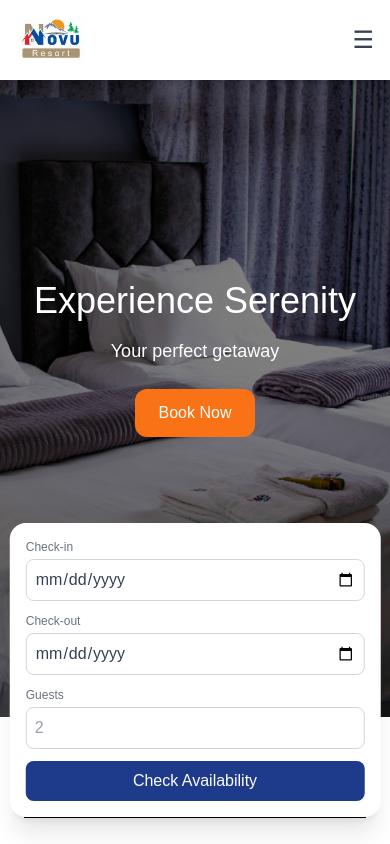
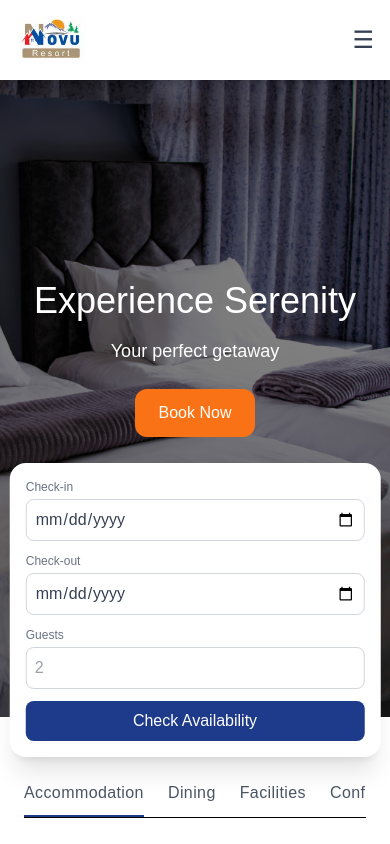
Before and after one commit to TinaTech-Developers/novu-new, a Next.js app: page / in a window 390 px wide. Shown: the top 844 px of the page. Built offline with nearby package versions, Linux system fonts and the light colour scheme.

Commit message:
booking bar -50

```diff
--- a/app/components/bookingbar.tsx
+++ b/app/components/bookingbar.tsx
@@ -9,7 +9,7 @@ export default function BookingBar() {
       animate={{ y: 0, opacity: 1 }}
       transition={{ delay: 0.5 }}
       className="
-        absolute md:bottom-[-40px] bottom-[-100px]
+        absolute md:bottom-[-40px] bottom-[-40px]
         left-1/2 -translate-x-1/2
         w-[95%] sm:w-[90%] md:w-[80%]
         bg-white shadow-xl rounded-2xl
--- a/app/components/facilities.tsx
+++ b/app/components/facilities.tsx
@@ -85,7 +85,7 @@ export default function Facilities() {
   return (
     <section className="py-16 px-6 md:px-20 bg-white flex flex-col gap-14">
       {/* ================= TABS ================= */}
-      <div className="flex gap-6 border-b overflow-x-auto">
+      <div className="flex gap-6 border-b overflow-x-auto overflow-y-hidden">
         {tabs.map((tab) => (
           <button
             key={tab}
```
